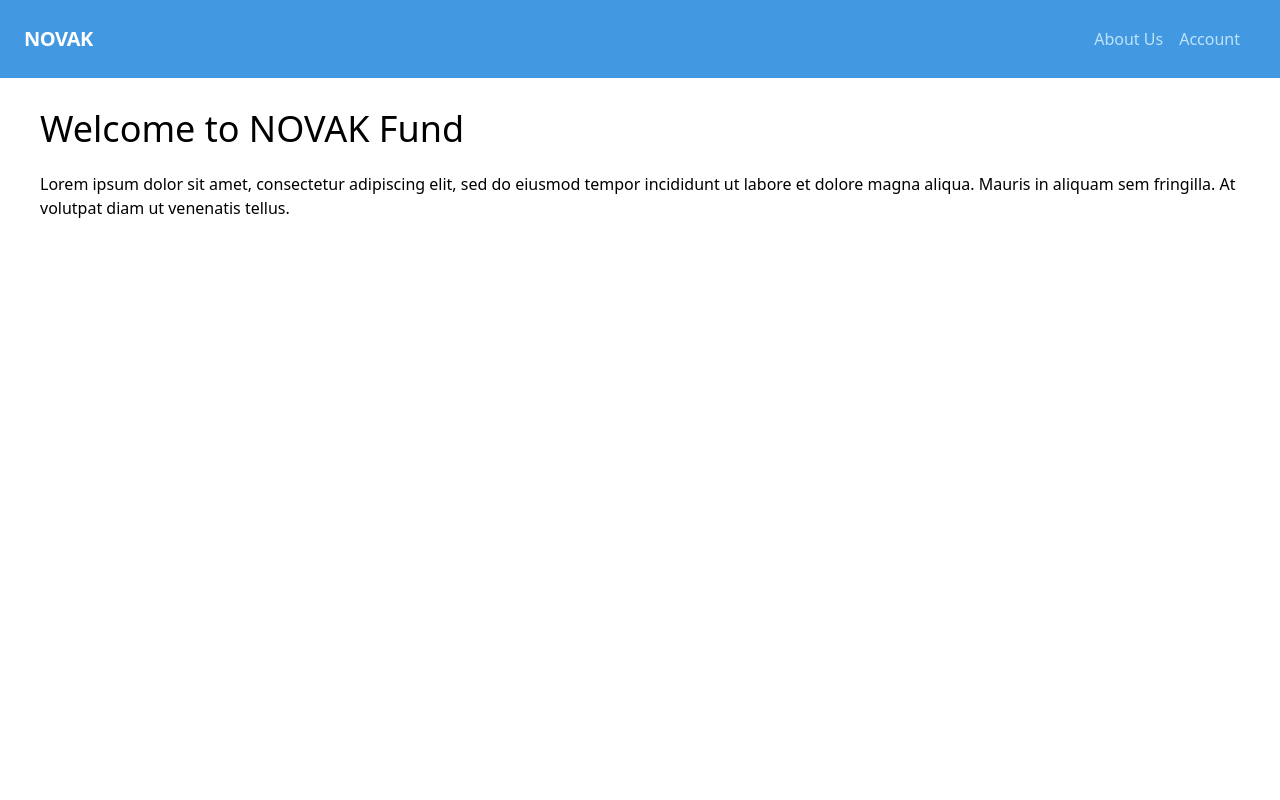
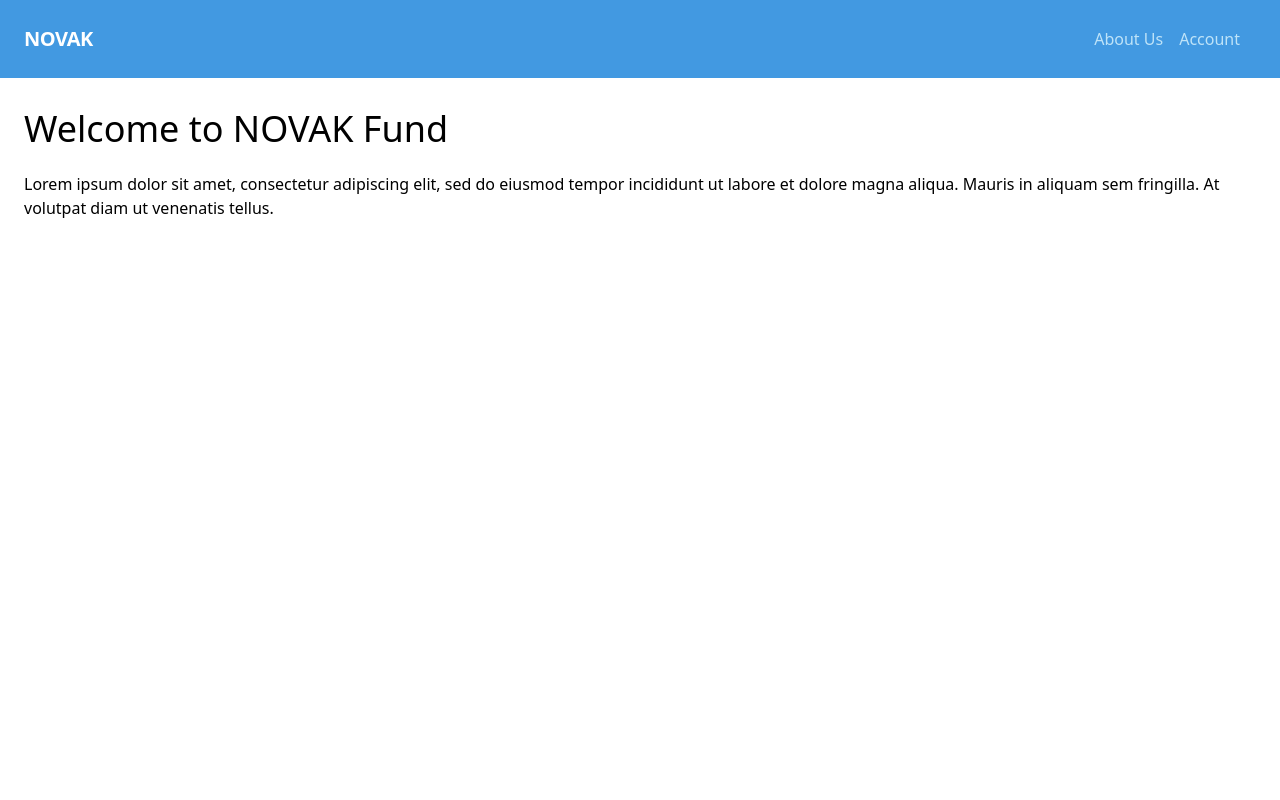
Before and after one commit to novakfund/novak-web-prototype, a Gatsby site in the folder gatsby-auth0/: page / in a window 1280 px wide. Shown: the top 800 px of the page. Built offline with nearby package versions, Linux system fonts and the light colour scheme; Gatsby itself is replaced by a stand-in of ours; what auth0-js would draw is missing.

Commit message:
update layout stuff

```diff
--- a/gatsby-auth0/src/components/layout.js
+++ b/gatsby-auth0/src/components/layout.js
@@ -7,7 +7,7 @@ import Footer from "./footer"
 export default ({ children }) => (
     <div className="flex flex-col">
         <Navigation />
-        <div className="container h-screen my-6 mx-6 md:mx-auto px-10">
+        <div className="flex flex-col h-screen">
             {children}
         </div>
         <Footer />
--- a/gatsby-auth0/src/pages/index.js
+++ b/gatsby-auth0/src/pages/index.js
@@ -4,7 +4,7 @@ import Layout from "../components/layout"
 
 export default () => (
   <Layout>
-    <div>
+    <div className="py-6 px-6">
       <h1 className="text-4xl">Welcome to NOVAK Fund</h1>
       <p className="pt-4">
         Lorem ipsum dolor sit amet, consectetur adipiscing elit, sed do eiusmod tempor incididunt ut labore et dolore magna aliqua. Mauris in aliquam sem fringilla. At volutpat diam ut venenatis tellus.
```
